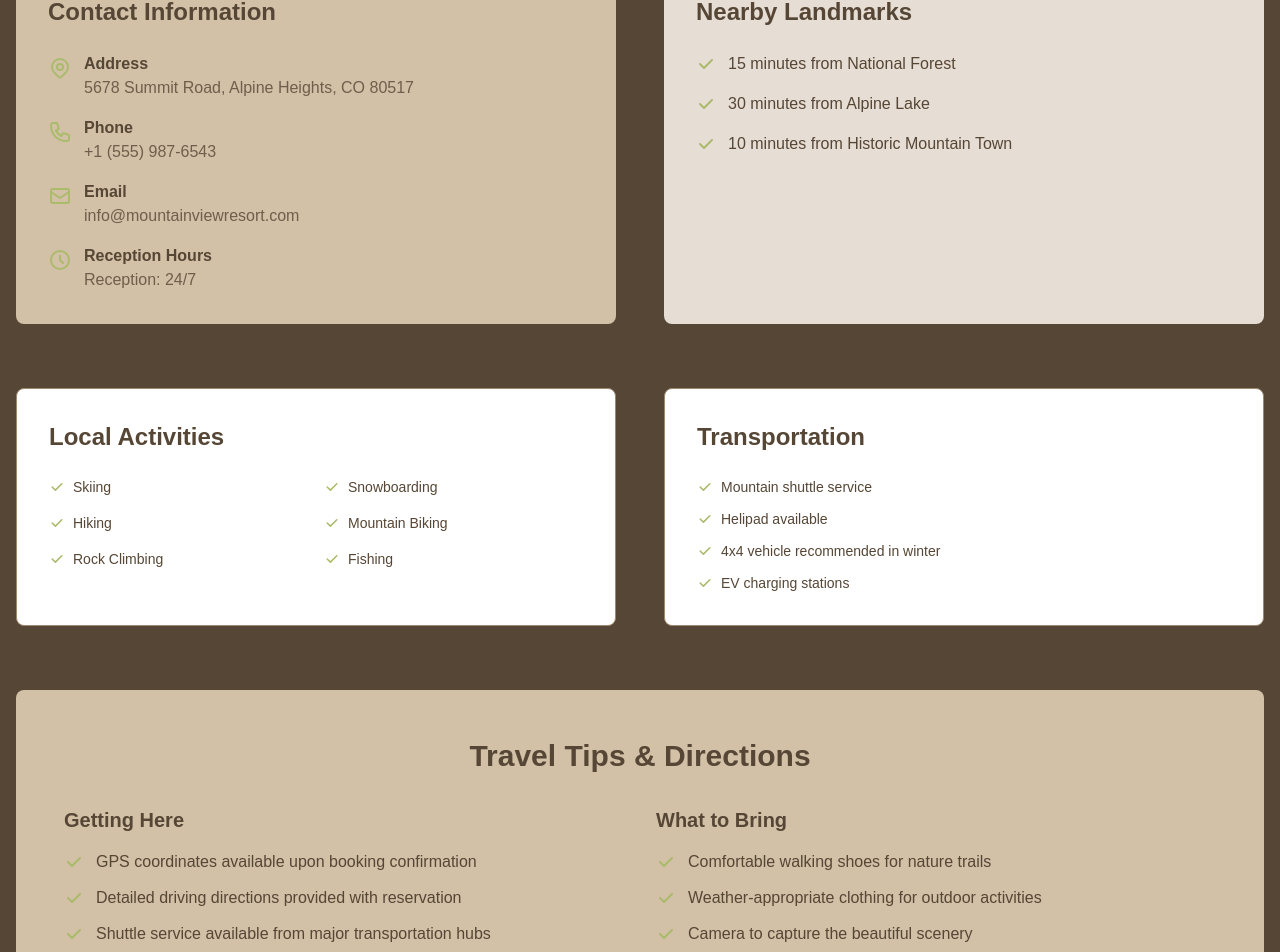
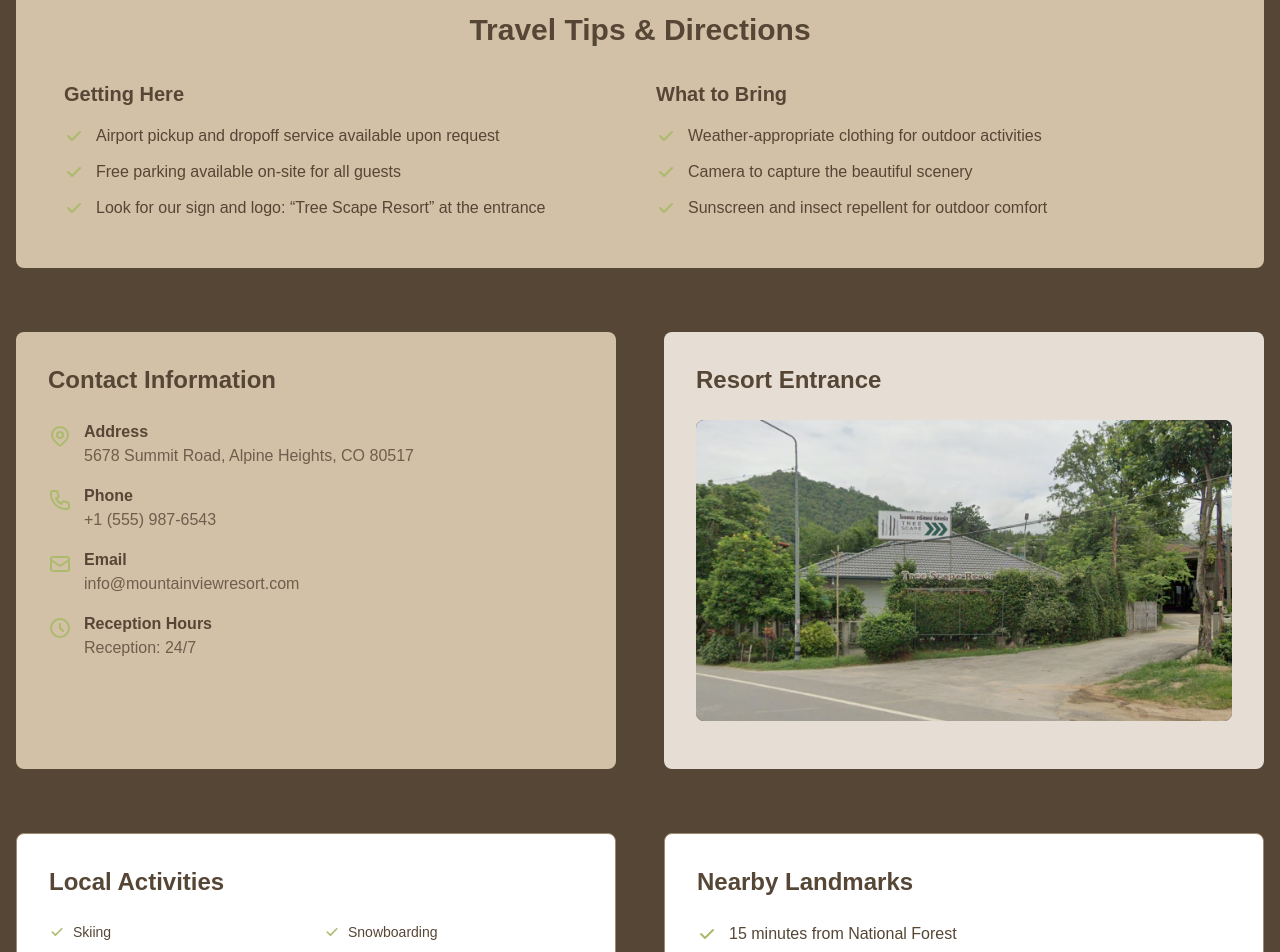
Before and after one commit to thaninbew/treescape, a Next.js app: page /mountainview/location in a window 1280 px wide. Shown: the part 1260-2212 px from the top of the page. Built offline with nearby package versions, Linux system fonts and the light colour scheme.

Commit message:
location page

```diff
--- a/app/[resort]/location/page.tsx
+++ b/app/[resort]/location/page.tsx
@@ -1,4 +1,5 @@
 import { notFound } from 'next/navigation';
+import Image from 'next/image';
 import { resortData as treescapeData } from '@/data/treescape';
 import { resortData as mountainviewData } from '@/data/mountainview';
 import BookingButtons from '@/components/BookingButtons';
@@ -47,6 +48,62 @@ export default async function LocationPage({ params }: { params: Promise<{ resor
                 referrerPolicy="no-referrer-when-downgrade"
                 title={`${resortData.name} Location Map`}
               />
+            </div>
+          </div>
+        </section>
+
+        {/* Travel Tips & Directions */}
+        <section className="bg-zen-vanilla rounded-lg p-8 md:p-12 mb-16">
+          <h2 className="text-3xl font-bold text-zen-brown mb-8 text-center">
+            Travel Tips & Directions
+          </h2>
+          <div className="grid grid-cols-1 md:grid-cols-2 gap-8">
+            <div>
+              <h3 className="text-xl font-semibold text-zen-brown mb-4">Getting Here</h3>
+              <ul className="space-y-3 text-zen-brown">
+                <li className="flex items-start">
+                  <svg className="w-5 h-5 text-zen-green mr-3 mt-0.5 flex-shrink-0" fill="currentColor" viewBox="0 0 20 20">
+                    <path fillRule="evenodd" d="M16.707 5.293a1 1 0 010 1.414l-8 8a1 1 0 01-1.414 0l-4-4a1 1 0 011.414-1.414L8 12.586l7.293-7.293a1 1 0 011.414 0z" clipRule="evenodd" />
+                  </svg>
+                  <span>Airport pickup and dropoff service available upon request</span>
+                </li>
+                <li className="flex items-start">
+                  <svg className="w-5 h-5 text-zen-green mr-3 mt-0.5 flex-shrink-0" fill="currentColor" viewBox="0 0 20 20">
+                    <path fillRule="evenodd" d="M16.707 5.293a1 1 0 010 1.414l-8 8a1 1 0 01-1.414 0l-4-4a1 1 0 011.414-1.414L8 12.586l7.293-7.293a1 1 0 011.414 0z" clipRule="evenodd" />
+                  </svg>
+                  <span>Free parking available on-site for all guests</span>
+                </li>
+                <li className="flex items-start">
+                  <svg className="w-5 h-5 text-zen-green mr-3 mt-0.5 flex-shrink-0" fill="currentColor" viewBox="0 0 20 20">
+                    <path fillRule="evenodd" d="M16.707 5.293a1 1 0 010 1.414l-8 8a1 1 0 01-1.414 0l-4-4a1 1 0 011.414-1.414L8 12.586l7.293-7.293a1 1 0 011.414 0z" clipRule="evenodd" />
+                  </svg>
+                  <span>Look for our sign and logo: &ldquo;Tree Scape Resort&rdquo; at the entrance</span>
+                </li>
+              </ul>
+            </div>
+
+            <div>
+              <h3 className="text-xl font-semibold text-zen-brown mb-4">What to Bring</h3>
+              <ul className="space-y-3 text-zen-brown">
+                <li className="flex items-start">
+                  <svg className="w-5 h-5 text-zen-green mr-3 mt-0.5 flex-shrink-0" fill="currentColor" viewBox="0 0 20 20">
+                    <path fillRule="evenodd" d="M16.707 5.293a1 1 0 010 1.414l-8 8a1 1 0 01-1.414 0l-4-4a1 1 0 011.414-1.414L8 12.586l7.293-7.293a1 1 0 011.414 0z" clipRule="evenodd" />
+                  </svg>
+                  <span>Weather-appropriate clothing for outdoor activities</span>
+                </li>
+                <li className="flex items-start">
+                  <svg className="w-5 h-5 text-zen-green mr-3 mt-0.5 flex-shrink-0" fill="currentColor" viewBox="0 0 20 20">
+                    <path fillRule="evenodd" d="M16.707 5.293a1 1 0 010 1.414l-8 8a1 1 0 01-1.414 0l-4-4a1 1 0 011.414-1.414L8 12.586l7.293-7.293a1 1 0 011.414 0z" clipRule="evenodd" />
+                  </svg>
+                  <span>Camera to capture the beautiful scenery</span>
+                </li>
+                <li className="flex items-start">
+                  <svg className="w-5 h-5 text-zen-green mr-3 mt-0.5 flex-shrink-0" fill="currentColor" viewBox="0 0 20 20">
+                    <path fillRule="evenodd" d="M16.707 5.293a1 1 0 010 1.414l-8 8a1 1 0 01-1.414 0l-4-4a1 1 0 011.414-1.414L8 12.586l7.293-7.293a1 1 0 011.414 0z" clipRule="evenodd" />
+                  </svg>
+                  <span>Sunscreen and insect repellent for outdoor comfort</span>
+                </li>
+              </ul>
             </div>
           </div>
         </section>
@@ -102,25 +159,26 @@ export default async function LocationPage({ params }: { params: Promise<{ resor
             </div>
           </div>
 
-          {/* Nearby Landmarks */}
+          {/* Resort Entrance */}
           <div className="bg-zen-coffee rounded-lg p-8">
             <h2 className="text-2xl font-bold text-zen-brown mb-6">
-              Nearby Landmarks
+              Resort Entrance
             </h2>
-            <div className="space-y-4">
-              {resortData.location.landmarks.map((landmark, index) => (
-                <div key={index} className="flex items-center">
-                  <svg className="w-5 h-5 text-zen-green mr-3 flex-shrink-0" fill="currentColor" viewBox="0 0 20 20">
-                    <path fillRule="evenodd" d="M16.707 5.293a1 1 0 010 1.414l-8 8a1 1 0 01-1.414 0l-4-4a1 1 0 011.414-1.414L8 12.586l7.293-7.293a1 1 0 011.414 0z" clipRule="evenodd" />
-                  </svg>
-                  <span className="text-zen-brown">{landmark}</span>
-                </div>
-              ))}
+            <div className="aspect-video rounded-lg overflow-hidden bg-zen-brown mb-4 relative">
+              <Image
+                src="/images/entrance.png"
+                alt="Treescape Resort Entrance"
+                fill
+                className="object-cover"
+                sizes="(max-width: 768px) 100vw, 50vw"
+              />
+              <div className="absolute inset-0 flex items-end p-4 z-10">
+              </div>
             </div>
           </div>
         </section>
 
-        {/* Activities & Transportation */}
+        {/* Activities & Nearby Landmarks */}
         <section className="grid grid-cols-1 lg:grid-cols-2 gap-12 mb-16">
           {/* Activities */}
           <div className="bg-white border border-zen-beaver rounded-lg p-8">
@@ -139,76 +197,20 @@ export default async function LocationPage({ params }: { params: Promise<{ resor
             </div>
           </div>
 
-          {/* Transportation */}
+          {/* Nearby Landmarks */}
           <div className="bg-white border border-zen-beaver rounded-lg p-8">
             <h2 className="text-2xl font-bold text-zen-brown mb-6">
-              Transportation
+              Nearby Landmarks
             </h2>
-            <div className="space-y-3">
-              {resortData.location.transportation.map((transport, index) => (
+            <div className="space-y-4">
+              {resortData.location.landmarks.map((landmark, index) => (
                 <div key={index} className="flex items-center">
-                  <svg className="w-4 h-4 text-zen-green mr-2 flex-shrink-0" fill="currentColor" viewBox="0 0 20 20">
+                  <svg className="w-5 h-5 text-zen-green mr-3 flex-shrink-0" fill="currentColor" viewBox="0 0 20 20">
                     <path fillRule="evenodd" d="M16.707 5.293a1 1 0 010 1.414l-8 8a1 1 0 01-1.414 0l-4-4a1 1 0 011.414-1.414L8 12.586l7.293-7.293a1 1 0 011.414 0z" clipRule="evenodd" />
                   </svg>
-                  <span className="text-zen-brown text-sm">{transport}</span>
+                  <span className="text-zen-brown">{landmark}</span>
                 </div>
               ))}
-            </div>
-          </div>
-        </section>
-
-        {/* Directions & Travel Tips */}
-        <section className="bg-zen-vanilla rounded-lg p-8 md:p-12 mb-16">
-          <h2 className="text-3xl font-bold text-zen-brown mb-8 text-center">
-            Travel Tips & Directions
-          </h2>
-          <div className="grid grid-cols-1 md:grid-cols-2 gap-8">
-            <div>
-              <h3 className="text-xl font-semibold text-zen-brown mb-4">Getting Here</h3>
-              <ul className="space-y-3 text-zen-brown">
-                <li className="flex items-start">
-                  <svg className="w-5 h-5 text-zen-green mr-3 mt-0.5 flex-shrink-0" fill="currentColor" viewBox="0 0 20 20">
-                    <path fillRule="evenodd" d="M16.707 5.293a1 1 0 010 1.414l-8 8a1 1 0 01-1.414 0l-4-4a1 1 0 011.414-1.414L8 12.586l7.293-7.293a1 1 0 011.414 0z" clipRule="evenodd" />
-                  </svg>
-                  <span>GPS coordinates available upon booking confirmation</span>
-                </li>
-                <li className="flex items-start">
-                  <svg className="w-5 h-5 text-zen-green mr-3 mt-0.5 flex-shrink-0" fill="currentColor" viewBox="0 0 20 20">
-                    <path fillRule="evenodd" d="M16.707 5.293a1 1 0 010 1.414l-8 8a1 1 0 01-1.414 0l-4-4a1 1 0 011.414-1.414L8 12.586l7.293-7.293a1 1 0 011.414 0z" clipRule="evenodd" />
-                  </svg>
-                  <span>Detailed driving directions provided with reservation</span>
-                </li>
-                <li className="flex items-start">
-                  <svg className="w-5 h-5 text-zen-green mr-3 mt-0.5 flex-shrink-0" fill="currentColor" viewBox="0 0 20 20">
-                    <path fillRule="evenodd" d="M16.707 5.293a1 1 0 010 1.414l-8 8a1 1 0 01-1.414 0l-4-4a1 1 0 011.414-1.414L8 12.586l7.293-7.293a1 1 0 011.414 0z" clipRule="evenodd" />
-                  </svg>
-                  <span>Shuttle service available from major transportation hubs</span>
-                </li>
-              </ul>
-            </div>
-
-            <div>
-              <h3 className="text-xl font-semibold text-zen-brown mb-4">What to Bring</h3>
-              <ul className="space-y-3 text-zen-brown">
-                <li className="flex items-start">
-                  <svg className="w-5 h-5 text-zen-green mr-3 mt-0.5 flex-shrink-0" fill="currentColor" viewBox="0 0 20 20">
-                    <path fillRule="evenodd" d="M16.707 5.293a1 1 0 010 1.414l-8 8a1 1 0 01-1.414 0l-4-4a1 1 0 011.414-1.414L8 12.586l7.293-7.293a1 1 0 011.414 0z" clipRule="evenodd" />
-                  </svg>
-                  <span>Comfortable walking shoes for nature trails</span>
-                </li>
-                <li className="flex items-start">
-                  <svg className="w-5 h-5 text-zen-green mr-3 mt-0.5 flex-shrink-0" fill="currentColor" viewBox="0 0 20 20">
-                    <path fillRule="evenodd" d="M16.707 5.293a1 1 0 010 1.414l-8 8a1 1 0 01-1.414 0l-4-4a1 1 0 011.414-1.414L8 12.586l7.293-7.293a1 1 0 011.414 0z" clipRule="evenodd" />
-                  </svg>
-                  <span>Weather-appropriate clothing for outdoor activities</span>
-                </li>
-                <li className="flex items-start">
-                  <svg className="w-5 h-5 text-zen-green mr-3 mt-0.5 flex-shrink-0" fill="currentColor" viewBox="0 0 20 20">
-                    <path fillRule="evenodd" d="M16.707 5.293a1 1 0 010 1.414l-8 8a1 1 0 01-1.414 0l-4-4a1 1 0 011.414-1.414L8 12.586l7.293-7.293a1 1 0 011.414 0z" clipRule="evenodd" />
-                  </svg>
-                  <span>Camera to capture the beautiful scenery</span>
-                </li>
-              </ul>
             </div>
           </div>
         </section>
--- a/components/Footer.tsx
+++ b/components/Footer.tsx
@@ -78,7 +78,7 @@ export default function Footer({ resort }: { resort?: string }) {
         </div>
 
         <div className="border-t border-zen-beaver mt-8 pt-8 text-center">
-          <p>&copy; 2024 Treescape Resort. All rights reserved.</p>
+          <p>&copy; 2025 Tree Scape Retreat Resort. All rights reserved.</p>
         </div>
       </div>
     </footer>
--- a/data/treescape.ts
+++ b/data/treescape.ts
@@ -241,14 +241,15 @@ export const resortData = {
     }
   ],
   contact: {
-    address: "Treescape Retreat Resort, Thailand",
-    phone: "+66 (0) 123-456-789",
-    email: "info@treescaperesort.com",
+    address: "333 M.2, T.Nong Kwai, Hang Dong, Muang, Chiang Mai, 50230, Thailand",
+    phone: "(+66)053-125-123, (+66)091-069-0123",
+    email: "reservation@treescaperesort.com",
+    website: "www.treescaperesort.com",
     hours: "Reception: 24/7",
-    mapEmbed: "https://www.google.com/maps/embed?pb=!1m18!1m12!1m3!1d3300.2!2d-118.6!3d34.1!2m3!1f0!2f0!3f0!3m2!1i1024!2i768!4f13.1!3m3!1m2!1s0x0%3A0x0!2zMzTCsDA2JzAwLjAiTiAxMTjCsDM2JzAwLjAiVw!5e0!3m2!1sen!2sus!4v1620160000000!5m2!1sen!2sus"
+    mapEmbed: "https://www.google.com/maps/embed?pb=!1m18!1m12!1m3!1d1064.3879536778034!2d98.90590092159155!3d18.732564493038826!2m3!1f0!2f0!3f0!3m2!1i1024!2i768!4f13.1!3m3!1m2!1s0x30da37af3d6883df%3A0x57516ce400ab09!2sTree%20Scape%20Retreat%20Resort!5e0!3m2!1sen!2sth!4v1748968480034!5m2!1sen!2sth"
   },
   location: {
-    description: "Located in a peaceful setting surrounded by lush gardens and moss landscapes. Our retreat resort offers a perfect escape with modern amenities and natural beauty.",
+    description: "A serene hideaway tucked within the Hang Dong district of Chiang Mai, Thailand.",
     landmarks: ["Near beautiful natural attractions", "Close to local markets and restaurants", "Easy access to cultural sites"],
     activities: ["Swimming", "Garden walks", "Relaxation", "Photography", "Local excursions"],
     transportation: ["Airport transfer available", "Taxi service", "Local transport connections"]
```
Also changed, not shown: public/images/entrance.png (added).
